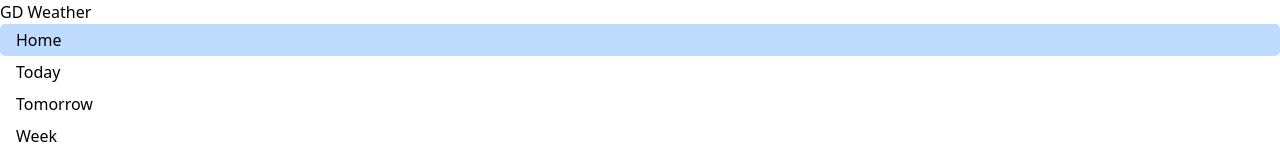
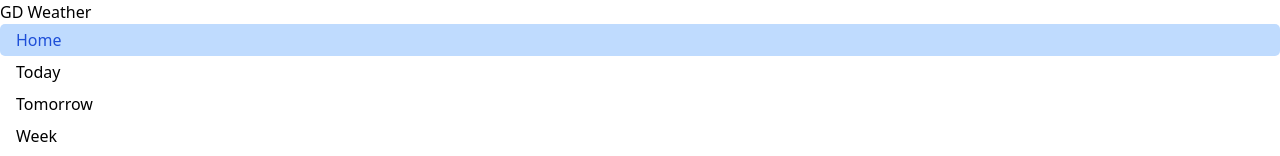
Before and after one commit to mezhmal/goddamn-weather, a Vue app: page / in a window 1280 px wide. Shown: the top 156 px of the page. Built offline with nearby package versions, Linux system fonts and the light colour scheme.

Commit message:
Update NavItem.vue

```diff
--- a/src/components/NavItem.vue
+++ b/src/components/NavItem.vue
@@ -16,7 +16,7 @@
     display: block;
     padding: 4px 16px;
     border-radius: 5px;
-    transition: background-color 500ms ease;
+    transition: color 250ms, background-color 250ms;
 
     &:hover,
     &:active {
@@ -24,6 +24,7 @@
     }
 
     &.router-link-active {
+      color: #1d4ed8;
       background-color: #bfdbfe;
     }
 
```
